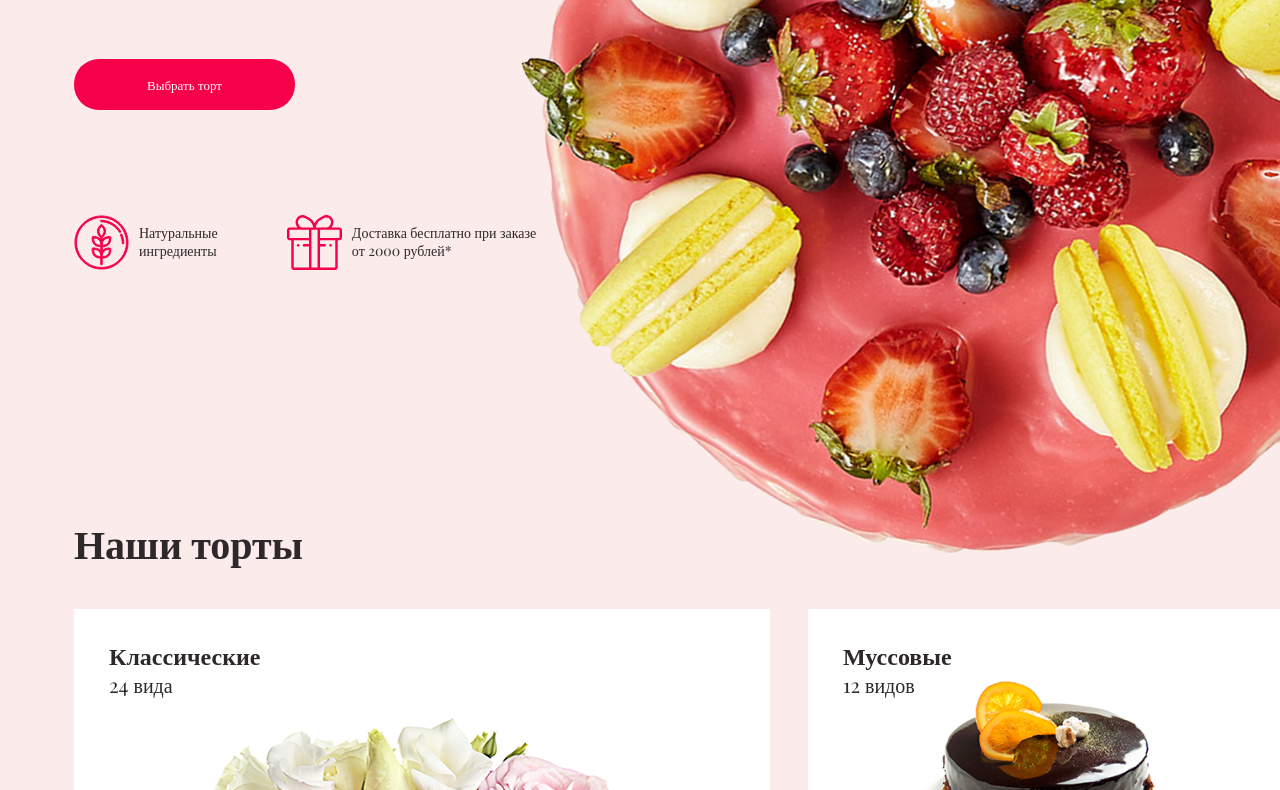
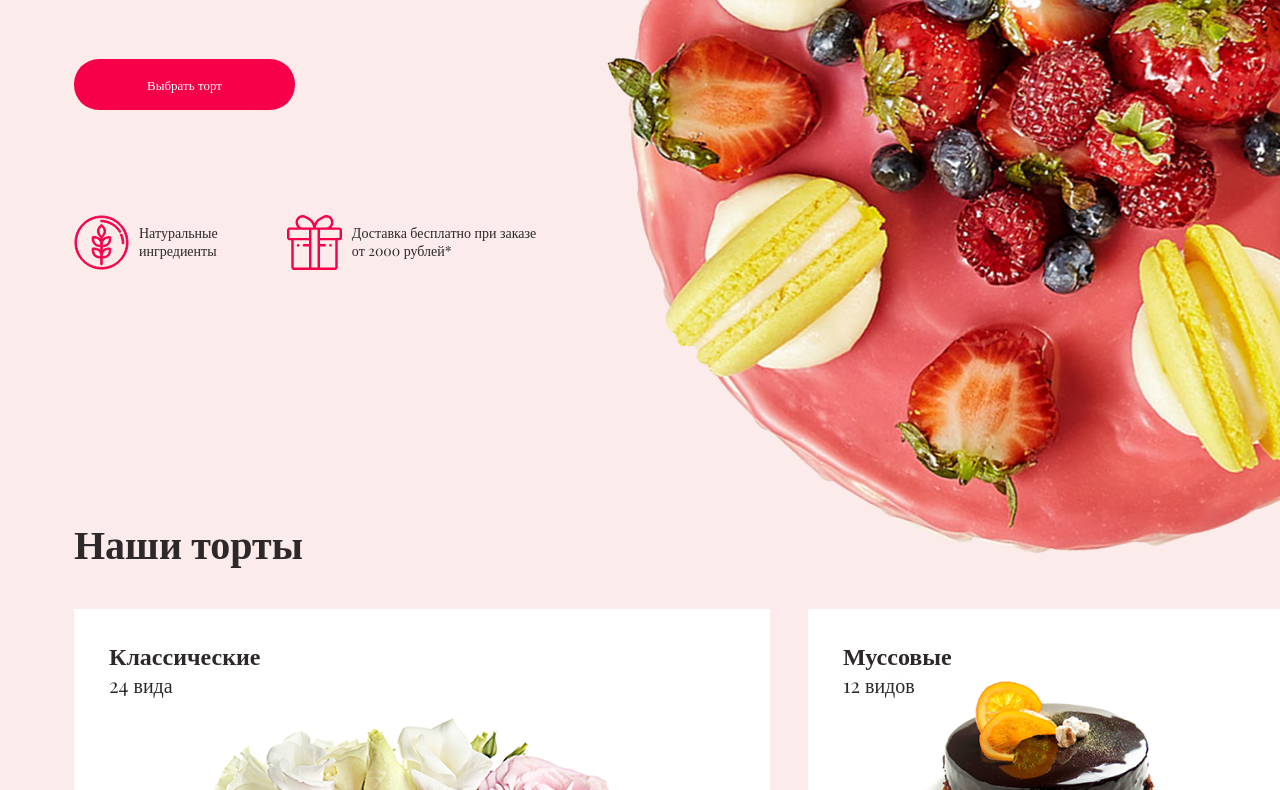
Before and after one commit to VyDyKey/Cacks, a plain HTML site: page index.html in a window 1280 px wide. Shown: the part 464-1254 px from the top of the page. Drawn offline with nearby package versions, Linux system fonts and the light colour scheme; a web font is replaced by a local one.

Commit message:
modified:   css/grid.css

```diff
--- a/css/grid.css
+++ b/css/grid.css
@@ -18,14 +18,6 @@
     margin-right: 45px;
 }
 
-/* .header-navigation-list{
-    display: flex;
-    gap: 40px;
-    margin: 0;
-    padding: 0;
-    list-style: none;
-    width: 721px;
-} */
 .header-navigation-list{
     display: flex;
     margin: 0;
@@ -52,8 +44,7 @@
 }
 
 .main-hero-bg_img{
-    position: absolute;
-    right: 0;
+   float: right;
     z-index: -1;
 }
 
@@ -258,6 +249,8 @@
 
 .page-footer{
     background-color: #E8E8E8;
+    width: 1366px;
+    margin: 0 auto;
 }
 
 .footer-navigation{
```
